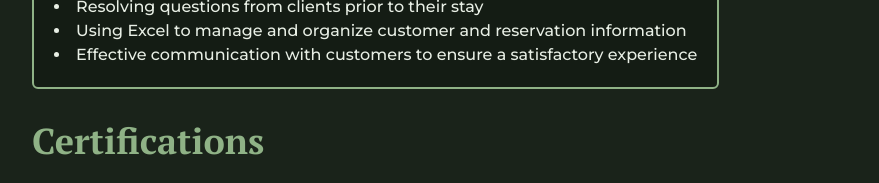
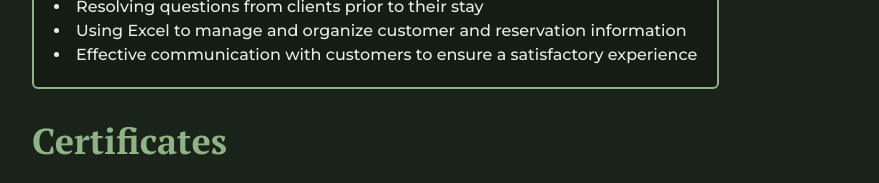
Before and after one commit to fedeabeledo/cv, a Next.js app: page / in a window 1280 px wide. Shown: the part 820-1003 px from the top of the page, without its empty margins (400-1279 px from the left). Built offline with nearby package versions, Linux system fonts and the light colour scheme.

Commit message:
fix certificates alignment

```diff
--- a/src/app/page.tsx
+++ b/src/app/page.tsx
@@ -86,7 +86,7 @@ export default function Home() {
                             variant="h1"
                             className="text-4xl font-bold m-4 ml-0 text-primary"
                         >
-                            Certifications
+                            Certificates
                         </BlurIn>
                         <div className="grid grid-cols-1 sm:grid-cols-2 lg:grid-cols-3 gap-4 w-full">
                             {certificates.map((cert, index) => (
```
